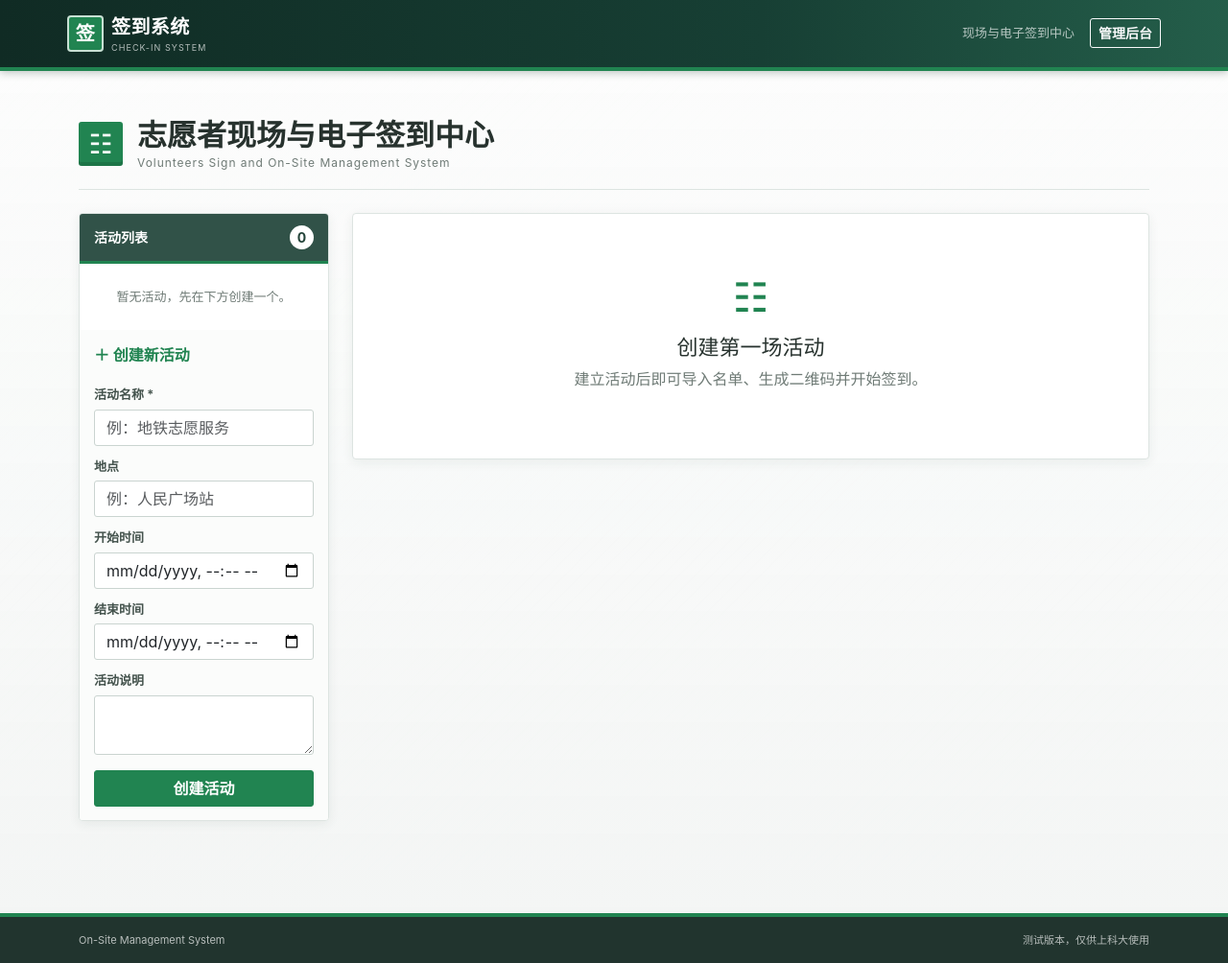
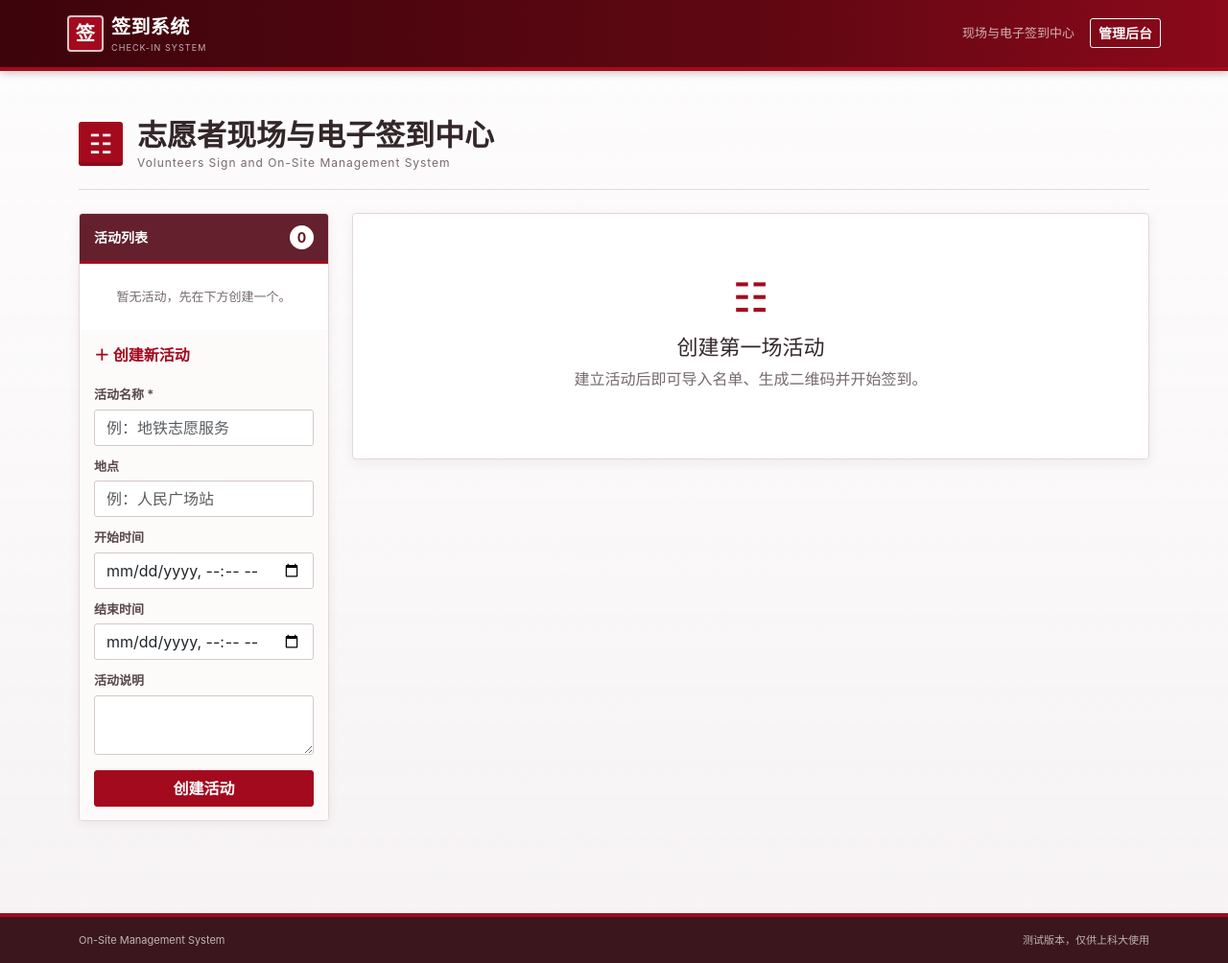
Before and after one commit to FasterXu/volunteer-checkin-public, a Flask app: page /admin in a window 1280 px wide. Shown: the whole page at 96% size. Run offline with Flask 3, Linux system fonts and the light colour scheme; data that the repository does not hold is empty.

Commit message:
Apply burgundy brand color theme

```diff
--- a/app.py
+++ b/app.py
@@ -408,7 +408,7 @@ def activity_qr(activity_id):
     qr = qrcode.QRCode(version=None, box_size=8, border=3)
     qr.add_data(sign_url)
     qr.make(fit=True)
-    image = qr.make_image(fill_color="#1f7a4d", back_color="white")
+    image = qr.make_image(fill_color="#A40A1E", back_color="white")
     buffer = io.BytesIO()
     image.save(buffer, format="PNG")
     buffer.seek(0)
--- a/static/style.css
+++ b/static/style.css
@@ -1,14 +1,17 @@
 :root {
-  --green: #218451;
-  --green-dark: #173f34;
-  --green-light: #e9f6ef;
-  --red: #c43b3b;
-  --red-light: #fff0f0;
-  --ink: #27322e;
-  --muted: #6f7b76;
-  --line: #dde4e1;
+  --brand: #a40a1e;
+  --brand-dark: #5f0712;
+  --brand-hover: #850819;
+  --brand-light: #f9e8eb;
+  --success: #218451;
+  --success-light: #e9f6ef;
+  --danger: #d23b3b;
+  --danger-light: #fff0f0;
+  --ink: #33272a;
+  --muted: #766a6d;
+  --line: #e4d8db;
   --surface: #fff;
-  --background: #f3f5f4;
+  --background: #f7f3f4;
 }
 
 * { box-sizing: border-box; }
@@ -18,16 +21,16 @@ body {
   margin: 0;
   color: var(--ink);
   background:
-    linear-gradient(rgba(255,255,255,.82), rgba(243,245,244,.92)),
-    repeating-linear-gradient(135deg, #eef2f0 0, #eef2f0 1px, transparent 1px, transparent 12px);
+    linear-gradient(rgba(255,255,255,.84), rgba(247,243,244,.94)),
+    repeating-linear-gradient(135deg, #f2e9eb 0, #f2e9eb 1px, transparent 1px, transparent 12px);
   font-family: -apple-system, BlinkMacSystemFont, "Segoe UI", "Microsoft YaHei", Arial, sans-serif;
 }
 
 .site-header {
   color: white;
-  background: linear-gradient(90deg, #102b24, var(--green-dark) 62%, #245e4a);
-  border-bottom: 4px solid var(--green);
-  box-shadow: 0 2px 8px rgba(11, 37, 29, .25);
+  background: linear-gradient(90deg, #3d040b, var(--brand-dark) 62%, #8b091a);
+  border-bottom: 4px solid var(--brand);
+  box-shadow: 0 2px 8px rgba(67, 4, 13, .25);
 }
 .navbar { min-height: 68px; }
 .navbar-brand { color: white; letter-spacing: .02em; }
@@ -35,7 +38,7 @@ body {
 .brand-mark {
   display: grid; place-items: center;
   width: 38px; height: 38px;
-  color: white; background: var(--green);
+  color: white; background: var(--brand);
   border: 2px solid rgba(255,255,255,.75); border-radius: 4px;
   font-size: 20px; font-weight: 800;
 }
@@ -47,66 +50,76 @@ main { min-height: calc(100vh - 150px); }
 .page-title p { margin: 2px 0 0; color: var(--muted); font-size: 12px; letter-spacing: .08em; }
 .title-icon {
   display: grid; place-items: center; flex: 0 0 auto;
-  width: 46px; height: 46px; color: white; background: var(--green);
+  width: 46px; height: 46px; color: white; background: var(--brand);
   border-radius: 3px; font-size: 28px; box-shadow: inset 0 -4px rgba(0,0,0,.12);
 }
 
-.panel { background: var(--surface); border: 1px solid var(--line); border-radius: 4px; box-shadow: 0 3px 12px rgba(29, 53, 45, .07); overflow: hidden; }
+.panel { background: var(--surface); border: 1px solid var(--line); border-radius: 4px; box-shadow: 0 3px 12px rgba(69, 24, 32, .07); overflow: hidden; }
 .panel-heading {
-  padding: 12px 15px; color: #fff; background: #315248;
-  border-bottom: 3px solid var(--green); font-size: 14px; font-weight: 700;
+  padding: 12px 15px; color: #fff; background: #64202c;
+  border-bottom: 3px solid var(--brand); font-size: 14px; font-weight: 700;
 }
 .panel-body { padding: 16px; }
 .side-panel { top: 1rem; }
-.count-pill { min-width: 25px; padding: 2px 7px; color: #24443a; background: #fff; border-radius: 20px; text-align: center; }
+.count-pill { min-width: 25px; padding: 2px 7px; color: #5f1723; background: #fff; border-radius: 20px; text-align: center; }
 .activity-list { max-height: 480px; overflow-y: auto; }
 .activity-item { display: block; padding: 14px 15px; color: var(--ink); border-bottom: 1px solid var(--line); text-decoration: none; transition: .15s ease; }
-.activity-item:hover { color: var(--ink); background: #f8fbf9; }
-.activity-item.active { padding-left: 11px; background: var(--green-light); border-left: 4px solid var(--green); }
+.activity-item:hover { color: var(--ink); background: #fdf7f8; }
+.activity-item.active { padding-left: 11px; background: var(--brand-light); border-left: 4px solid var(--brand); }
 .activity-item small { display: block; margin-top: 3px; color: var(--muted); }
 .status-dot { width: 9px; height: 9px; border-radius: 50%; background: #9aa39f; }
 .status-dot.status-active { background: #2cb36b; box-shadow: 0 0 0 4px rgba(44,179,107,.13); }
-.status-dot.status-ended { background: var(--red); }
-.mini-progress { height: 3px; margin: 10px 0 5px; background: #dfe8e4; }
-.mini-progress i { display: block; height: 100%; background: var(--green); }
-.create-box { padding: 14px 15px; background: #fbfcfb; }
-.create-box summary { color: var(--green); cursor: pointer; font-weight: 700; list-style: none; }
+.status-dot.status-ended { background: var(--danger); }
+.mini-progress { height: 3px; margin: 10px 0 5px; background: #eadde0; }
+.mini-progress i { display: block; height: 100%; background: var(--brand); }
+.create-box { padding: 14px 15px; background: #fdfafa; }
+.create-box summary { color: var(--brand); cursor: pointer; font-weight: 700; list-style: none; }
 .create-box summary::-webkit-details-marker { display: none; }
-.form-label { margin-bottom: 5px; color: #43524c; font-size: 13px; font-weight: 600; }
-.form-control { border-color: #cad4d0; border-radius: 3px; }
-.form-control:focus { border-color: var(--green); box-shadow: 0 0 0 .2rem rgba(33,132,81,.14); }
+.form-label { margin-bottom: 5px; color: #58474b; font-size: 13px; font-weight: 600; }
+.form-control { border-color: #d6c7ca; border-radius: 3px; }
+.form-control:focus { border-color: var(--brand); box-shadow: 0 0 0 .2rem rgba(164,10,30,.14); }
 .btn { border-radius: 3px; font-weight: 600; }
-.btn-success { --bs-btn-bg: var(--green); --bs-btn-border-color: var(--green); --bs-btn-hover-bg: #176c40; --bs-btn-hover-border-color: #176c40; }
+.btn-success {
+  --bs-btn-bg: var(--brand);
+  --bs-btn-border-color: var(--brand);
+  --bs-btn-hover-bg: var(--brand-hover);
+  --bs-btn-hover-border-color: var(--brand-hover);
+  --bs-btn-focus-shadow-rgb: 164, 10, 30;
+  --bs-btn-active-bg: #740716;
+  --bs-btn-active-border-color: #740716;
+  --bs-btn-disabled-bg: var(--brand);
+  --bs-btn-disabled-border-color: var(--brand);
+}
 
-.hero-panel { padding: 22px; border-top: 4px solid var(--green); }
-.eyebrow { margin-bottom: 6px; color: var(--green); font-size: 11px; font-weight: 800; letter-spacing: .14em; text-transform: uppercase; }
+.hero-panel { padding: 22px; border-top: 4px solid var(--brand); }
+.eyebrow { margin-bottom: 6px; color: var(--brand); font-size: 11px; font-weight: 800; letter-spacing: .14em; text-transform: uppercase; }
 .hero-panel h2 { margin: 0 0 9px; font-size: 26px; }
 .event-meta { display: flex; flex-wrap: wrap; gap: 8px 18px; color: var(--muted); font-size: 13px; }
 .event-description { margin: 10px 0 0; color: #56645f; }
 .state-badge { display: inline-block; padding: 6px 11px; border: 1px solid; border-radius: 2px; font-size: 13px; font-weight: 700; }
 .state-active { color: #157345; background: #e5f8ed; border-color: #a6d9bc; }
 .state-draft { color: #686f6c; background: #f1f3f2; border-color: #ced4d1; }
-.state-ended { color: #a52f2f; background: var(--red-light); border-color: #ebb1b1; }
+.state-ended { color: #a52f2f; background: var(--danger-light); border-color: #ebb1b1; }
 .code-line { margin-top: 11px; color: var(--muted); font-size: 12px; }
 .code-line strong { margin-left: 4px; color: var(--ink); font-family: Consolas, monospace; font-size: 17px; letter-spacing: .14em; }
 .event-actions { display: flex; flex-wrap: wrap; gap: 8px; padding-top: 16px; border-top: 1px dashed var(--line); }
-.activity-edit-drawer { margin-top: 18px; padding: 18px; background: #f8faf9; border: 1px solid var(--line); }
+.activity-edit-drawer { margin-top: 18px; padding: 18px; background: #fcf8f9; border: 1px solid var(--line); }
 .activity-edit-drawer[hidden] { display: none; }
-.drawer-title { margin-bottom: 14px; color: var(--green-dark); font-weight: 800; }
-.qr-drawer { display: flex; align-items: center; gap: 18px; margin-top: 18px; padding: 16px; background: #f6faf8; border: 1px dashed #b8cbc2; }
+.drawer-title { margin-bottom: 14px; color: var(--brand-dark); font-weight: 800; }
+.qr-drawer { display: flex; align-items: center; gap: 18px; margin-top: 18px; padding: 16px; background: #fdf7f8; border: 1px dashed #d9b9c0; }
 .qr-drawer[hidden] { display: none; }
 .qr-drawer img { width: 145px; height: 145px; border: 6px solid white; box-shadow: 0 1px 6px rgba(0,0,0,.1); }
 .qr-drawer p { max-width: 500px; margin: 5px 0 12px; color: var(--muted); font-size: 13px; }
 
 .stats-grid { display: grid; grid-template-columns: repeat(4, minmax(0, 1fr)); gap: 12px; }
-.stat-card { position: relative; min-height: 116px; padding: 16px 17px; background: #fff; border: 1px solid var(--line); border-top: 3px solid #7a8c85; box-shadow: 0 2px 8px rgba(29,53,45,.06); }
-.stat-card.success { border-top-color: var(--green); }
-.stat-card.danger { border-top-color: var(--red); }
+.stat-card { position: relative; min-height: 116px; padding: 16px 17px; background: #fff; border: 1px solid var(--line); border-top: 3px solid #8c7a7e; box-shadow: 0 2px 8px rgba(69,24,32,.06); }
+.stat-card.success { border-top-color: var(--success); }
+.stat-card.danger { border-top-color: var(--danger); }
 .stat-card.rate { border-top-color: #d39d2f; }
 .stat-card span { display: block; color: var(--muted); font-size: 13px; }
 .stat-card strong { display: inline-block; margin-top: 5px; font-size: 32px; line-height: 1; }
-.stat-card.success strong { color: var(--green); }
-.stat-card.danger strong { color: var(--red); }
+.stat-card.success strong { color: var(--success); }
+.stat-card.danger strong { color: var(--danger); }
 .stat-card small { margin-left: 4px; color: var(--muted); }
 .rate-bar { height: 5px; margin-top: 14px; background: #eee8db; }
 .rate-bar i { display: block; height: 100%; width: 0; background: #d39d2f; transition: width .3s; }
@@ -122,52 +135,52 @@ main { min-height: calc(100vh - 150px); }
 .search-box span { position: absolute; left: 11px; top: 7px; color: var(--muted); z-index: 1; }
 .search-box input { padding-left: 31px; }
 .sign-table { font-size: 13px; vertical-align: middle; }
-.sign-table thead th { padding: 11px 10px; color: #43534d; background: #edf2f0; border-bottom: 2px solid #c9d5d0; white-space: nowrap; }
+.sign-table thead th { padding: 11px 10px; color: #58474b; background: #f5edef; border-bottom: 2px solid #d9c9cd; white-space: nowrap; }
 .sign-table tbody td { padding: 11px 10px; }
 .sign-table tbody tr.unsigned-row { background: #fffafa; }
 .sign-table tbody tr.signed-row { background: #fbfffc; }
 .person-name { font-weight: 700; }
 .person-id { color: var(--muted); font-family: Consolas, monospace; }
 .check-state { display: inline-flex; align-items: center; gap: 5px; white-space: nowrap; font-weight: 700; }
-.check-state.signed { color: var(--green); }
-.check-state.unsigned { color: var(--red); }
+.check-state.signed { color: var(--success); }
+.check-state.unsigned { color: var(--danger); }
 .check-state i { display: grid; place-items: center; width: 20px; height: 20px; color: white; background: currentColor; border-radius: 50%; font-style: normal; }
 .check-state i span { color: white; font-size: 12px; }
 .source-note { max-width: 180px; color: var(--muted); font-size: 12px; }
 .record-actions { display: flex; flex-wrap: wrap; gap: 5px; min-width: 158px; }
-.edit-dialog { width: min(92vw, 480px); padding: 0; color: var(--ink); background: #fff; border: 0; border-top: 4px solid var(--green); border-radius: 4px; box-shadow: 0 18px 55px rgba(18,45,36,.28); }
-.edit-dialog::backdrop { background: rgba(13,31,25,.52); backdrop-filter: blur(2px); }
+.edit-dialog { width: min(92vw, 480px); padding: 0; color: var(--ink); background: #fff; border: 0; border-top: 4px solid var(--brand); border-radius: 4px; box-shadow: 0 18px 55px rgba(67,4,13,.28); }
+.edit-dialog::backdrop { background: rgba(45,8,14,.52); backdrop-filter: blur(2px); }
 .edit-dialog form { padding: 21px; }
-.dialog-heading { display: flex; align-items: flex-start; justify-content: space-between; gap: 15px; margin: -21px -21px 19px; padding: 16px 21px; background: #f1f5f3; border-bottom: 1px solid var(--line); }
+.dialog-heading { display: flex; align-items: flex-start; justify-content: space-between; gap: 15px; margin: -21px -21px 19px; padding: 16px 21px; background: #f7f0f2; border-bottom: 1px solid var(--line); }
 .dialog-heading strong, .dialog-heading small { display: block; }
 .dialog-heading small { margin-top: 2px; color: var(--muted); font-size: 11px; font-weight: 400; }
 .dialog-close { padding: 0; color: #66736e; background: transparent; border: 0; font-size: 26px; line-height: 1; }
-.dialog-error { margin-bottom: 14px; padding: 9px 11px; color: #8e2929; background: var(--red-light); border: 1px solid #edb7b7; font-size: 13px; }
+.dialog-error { margin-bottom: 14px; padding: 9px 11px; color: #8e2929; background: var(--danger-light); border: 1px solid #edb7b7; font-size: 13px; }
 .loading-cell { padding: 44px !important; color: var(--muted) !important; text-align: center; }
 .empty-state { padding: 55px 25px; text-align: center; color: var(--muted); }
 .empty-state.compact { padding: 25px 15px; font-size: 13px; }
 .empty-state h2 { color: var(--ink); font-size: 22px; }
-.empty-icon { margin-bottom: 8px; color: var(--green); font-size: 42px; }
+.empty-icon { margin-bottom: 8px; color: var(--brand); font-size: 42px; }
 
-.site-footer { margin-top: 48px; color: rgba(255,255,255,.68); background: #21342e; font-size: 11px; }
-.footer-green { height: 4px; background: var(--green); }
+.site-footer { margin-top: 48px; color: rgba(255,255,255,.68); background: #3b171d; font-size: 11px; }
+.footer-green { height: 4px; background: var(--brand); }
 
 .login-shell { display: grid; place-items: center; min-height: calc(100vh - 170px); padding: 35px 16px; }
-.login-card { width: min(100%, 420px); padding: 30px; border-top: 4px solid var(--green); }
+.login-card { width: min(100%, 420px); padding: 30px; border-top: 4px solid var(--brand); }
 .login-card h1 { margin: 3px 0 7px; font-size: 26px; }
 .login-card > p { margin-bottom: 22px; color: var(--muted); }
-.login-mark { display: grid; place-items: center; width: 48px; height: 48px; margin-bottom: 18px; color: white; background: var(--green); border: 2px solid #b8dfca; border-radius: 4px; font-size: 24px; font-weight: 800; }
+.login-mark { display: grid; place-items: center; width: 48px; height: 48px; margin-bottom: 18px; color: white; background: var(--brand); border: 2px solid #e9aab4; border-radius: 4px; font-size: 24px; font-weight: 800; }
 
 .mobile-shell { width: min(100%, 520px); min-height: calc(100vh - 145px); margin: 0 auto; padding: 28px 16px 45px; }
-.mobile-hero { position: relative; z-index: 2; padding: 24px 22px 30px; color: white; background: linear-gradient(135deg, #183d32, #246b4e); border-radius: 5px 5px 0 0; box-shadow: 0 8px 24px rgba(22,63,49,.24); overflow: hidden; }
+.mobile-hero { position: relative; z-index: 2; padding: 24px 22px 30px; color: white; background: linear-gradient(135deg, #5f0712, #a40a1e); border-radius: 5px 5px 0 0; box-shadow: 0 8px 24px rgba(95,7,18,.24); overflow: hidden; }
 .mobile-hero::after { content: "签"; position: absolute; right: -12px; bottom: -55px; color: rgba(255,255,255,.06); font-size: 150px; font-weight: 800; }
 .mobile-hero h1 { position: relative; z-index: 1; margin: 2px 0 6px; font-size: 27px; }
 .mobile-hero p { position: relative; z-index: 1; margin: 0 0 17px; color: rgba(255,255,255,.72); }
-.eyebrow.light { color: #a9e2c4; }
+.eyebrow.light { color: #ffd5dc; }
 .mobile-state { position: relative; z-index: 1; background: rgba(255,255,255,.93); }
-.mobile-card { position: relative; z-index: 3; margin: -5px 8px 0; padding: 24px 21px; background: white; border: 1px solid var(--line); border-radius: 4px; box-shadow: 0 8px 25px rgba(28,57,47,.11); }
+.mobile-card { position: relative; z-index: 3; margin: -5px 8px 0; padding: 24px 21px; background: white; border: 1px solid var(--line); border-radius: 4px; box-shadow: 0 8px 25px rgba(69,24,32,.11); }
 .step-title { display: flex; align-items: center; gap: 10px; margin-bottom: 21px; padding-bottom: 15px; border-bottom: 1px solid var(--line); }
-.step-title > span { display: grid; place-items: center; width: 28px; height: 28px; color: white; background: var(--green); border-radius: 50%; font-weight: 800; }
+.step-title > span { display: grid; place-items: center; width: 28px; height: 28px; color: white; background: var(--brand); border-radius: 50%; font-weight: 800; }
 .step-title strong, .step-title small { display: block; }
 .step-title small { margin-top: 1px; color: var(--muted); font-size: 11px; }
 .sign-form .form-control { margin-bottom: 15px; }
@@ -178,10 +191,10 @@ main { min-height: calc(100vh - 150px); }
 .mobile-code strong { font-family: Consolas, monospace; letter-spacing: .1em; }
 .result-message { display: flex; align-items: center; gap: 10px; margin-bottom: 18px; padding: 13px; border: 1px solid; border-radius: 3px; font-size: 13px; }
 .result-message > strong { display: grid; place-items: center; flex: 0 0 25px; width: 25px; height: 25px; color: white; border-radius: 50%; }
-.result-success { color: #17633e; background: var(--green-light); border-color: #a8d6bb; }
-.result-success > strong { background: var(--green); }
-.result-danger { color: #8e2929; background: var(--red-light); border-color: #edb7b7; }
-.result-danger > strong { background: var(--red); }
+.result-success { color: #17633e; background: var(--success-light); border-color: #a8d6bb; }
+.result-success > strong { background: var(--success); }
+.result-danger { color: #8e2929; background: var(--danger-light); border-color: #edb7b7; }
+.result-danger > strong { background: var(--danger); }
 .result-info { color: #315a74; background: #eef7fc; border-color: #b9d9eb; }
 .result-info > strong { background: #4182a9; }
 
--- a/templates/base.html
+++ b/templates/base.html
@@ -3,7 +3,7 @@
 <head>
   <meta charset="utf-8">
   <meta name="viewport" content="width=device-width, initial-scale=1">
-  <meta name="theme-color" content="#173f34">
+  <meta name="theme-color" content="#A40A1E">
   <title>{% block title %}签到管理系统{% endblock %}</title>
   <link rel="preconnect" href="https://cdn.jsdelivr.net">
   <link href="https://cdn.jsdelivr.net/npm/bootstrap@5.3.3/dist/css/bootstrap.min.css" rel="stylesheet">
```
